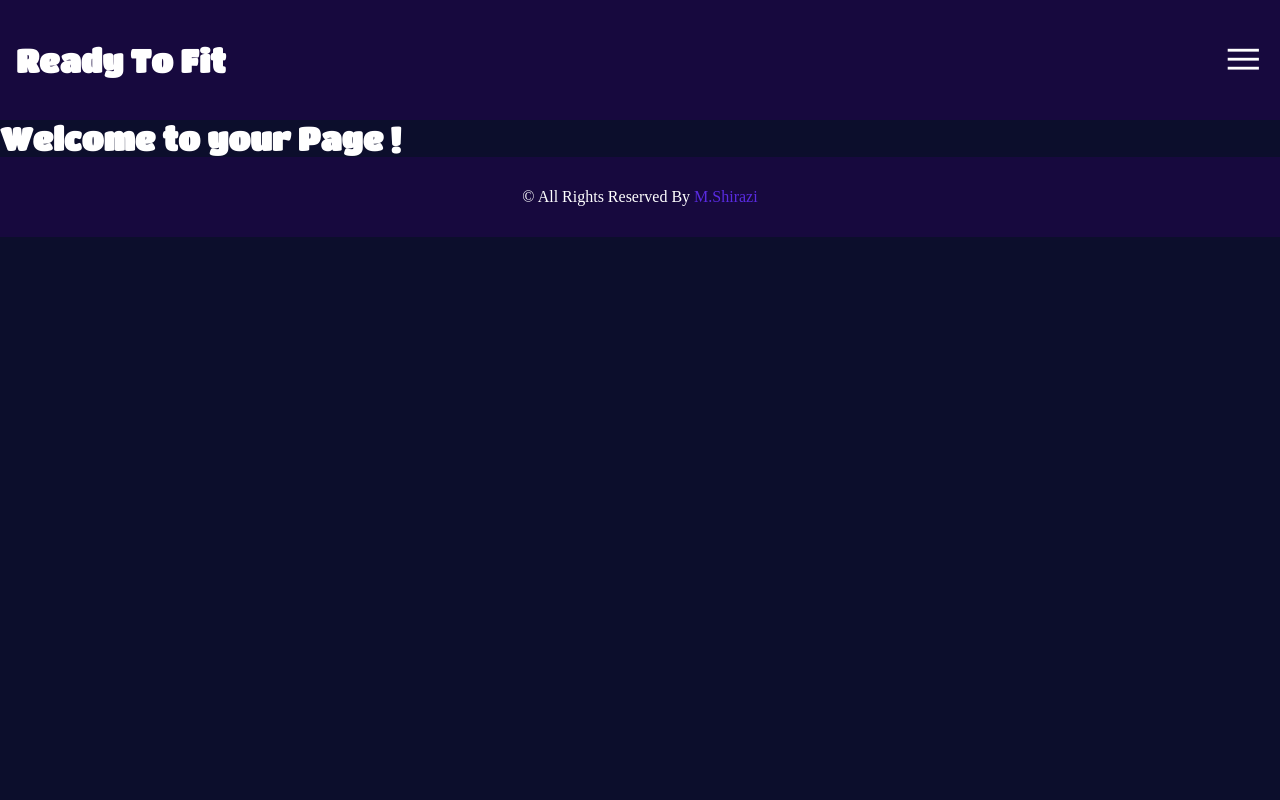
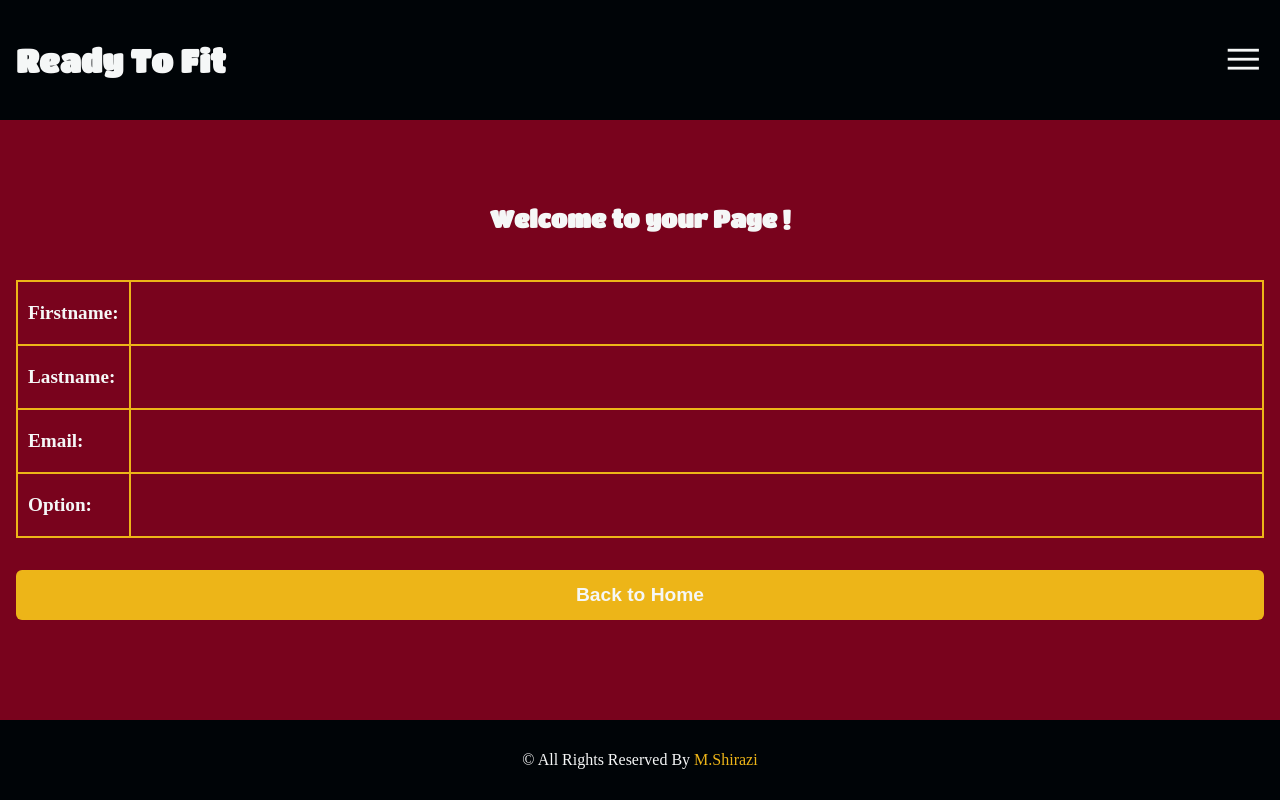
Before and after one commit to coding-bootcamps-eu/final-project-24-02, a Vue app: page /user in a window 1280 px wide. Built offline with nearby package versions, Linux system fonts and the light colour scheme.

Commit message:
css update home box update and user view update

```diff
--- a/src/assets/main.css
+++ b/src/assets/main.css
@@ -1,10 +1,42 @@
 :root {
   /* ===== General ===== */
 
-  --text: #ffffff;
+  /* --text: #ffffff;
   --button: #592be0;
   --primary: #0c0e2c;
-  --secondary: #17093e;
+  --secondary: #17093e; */
+
+  /* red */
+  --text: #f5f7f7;
+  --button: #edb518;
+  --primary: #79031d;
+  --secondary: #000407;
+
+  /* yellow */
+
+  /* --text: #f6f4f9;
+  --button: #fca3b9;
+  --primary: #fcd752;
+  --secondary: #6184c6; */
+
+  /* blue orange */
+
+  /* --text: #a3b4c8;
+  --button: #b74803;
+  --primary: #022e51;
+  --secondary: #cc6d3d; */
+
+  /* lila weiß */
+  /* --text: #1a033b;
+  --button: #7026ed;
+  --primary: #dde2ff;
+  --secondary: #470e9d; */
+
+  /* green */
+  /* --text: #1e1e1e;
+  --button: #d035b7;
+  --primary: #35d04fad;
+  --secondary: #35d04f; */
 }
 
 *,
--- a/src/views/FormView.vue
+++ b/src/views/FormView.vue
@@ -5,12 +5,12 @@
 
   <main>
     <form>
-      <input v-model="users.firstname" type="text" placeholder="Enter your firstname" />
-      <input v-model="users.lastname" type="text" placeholder="Enter your lastname" />
-      <input v-model="users.email" type="email" placeholder="Enter your email" />
-      <select v-model="users.selectedoptions" id="options" name="options">
-        <option value="For Roockies">For Roockies</option>
-        <option value="For Wild Gymers" selected>For Wild Gymers</option>
+      <input required v-model="users.firstname" type="text" placeholder="Enter your firstname" />
+      <input required v-model="users.lastname" type="text" placeholder="Enter your lastname" />
+      <input required v-model="users.email" type="email" placeholder="Enter your email" />
+      <select required v-model="users.selectedoptions" id="options" name="options">
+        <option value="For Rookies">For Rookies</option>
+        <option value="For Wild Gymers">For Wild Gymers</option>
         <option value="For Gym Freaks">For Gym Freaks</option>
       </select>
 
--- a/src/views/HomeView.vue
+++ b/src/views/HomeView.vue
@@ -112,9 +112,11 @@ h3 {
   margin: 2rem 0;
   overflow: hidden;
   background: var(--secondary);
-  border-radius: 30px;
   border: 5px solid var(--button);
   transition: transform 0.4s ease-in;
+  /* border-radius: 30px; */
+  border-radius: 50% 10%;
+  /* border-radius: 50% 10% 50% 10% / 10% 50% 10% 50%; */
 }
 
 .box:hover {
--- a/src/views/LoginView.vue
+++ b/src/views/LoginView.vue
@@ -54,7 +54,7 @@ form {
   position: relative;
   border: 2px solid var(--button);
   position: relative;
-  height: 400px;
+  height: 450px;
   width: 100%;
 }
 
--- a/src/views/UserView.vue
+++ b/src/views/UserView.vue
@@ -1,10 +1,27 @@
 <template>
-  <h1>{{ welcome }}</h1>
+  <main>
+    <h2>{{ welcome }}</h2>
 
-  <p>{{ firstname }}</p>
-  <p>{{ lastname }}</p>
-  <p>{{ email }}</p>
-  <p>{{ selectedoptions }}</p>
+    <table>
+      <tr>
+        <th>Firstname:</th>
+        <td>{{ firstname }}</td>
+      </tr>
+      <tr>
+        <th>Lastname:</th>
+        <td>{{ lastname }}</td>
+      </tr>
+      <tr>
+        <th>Email:</th>
+        <td>{{ email }}</td>
+      </tr>
+      <tr>
+        <th>Option:</th>
+        <td>{{ selectedoptions }}</td>
+      </tr>
+    </table>
+    <button @click="redirect">Back to Home</button>
+  </main>
 </template>
 
 <script>
@@ -21,8 +38,57 @@ export default {
       email: store.users[0].email,
       selectedoptions: store.users[0].selectedoptions
     }
+  },
+  methods: {
+    redirect() {
+      this.$router.push('/')
+    }
   }
 }
 </script>
 
-<style scoped></style>
+<style scoped>
+main {
+  display: flex;
+  justify-content: center;
+  align-items: center;
+  flex-direction: column;
+  height: 75vh;
+  margin-left: 1rem;
+  margin-right: 1rem;
+}
+h2 {
+  margin-bottom: 3rem;
+}
+
+table {
+  border: 2px solid var(--text);
+  border-collapse: collapse;
+  width: 100%;
+}
+
+td,
+th {
+  border: 2px solid var(--button);
+  padding: 20px 10px;
+  color: var(--text);
+  font-size: 1.2rem;
+}
+
+th {
+  text-align: left;
+  width: 20px;
+}
+
+td {
+  text-align: center;
+}
+
+button {
+  margin: 2rem 0;
+  width: 100%;
+  height: 50px;
+  margin-bottom: 1rem;
+  font-size: 1.2rem;
+}
+</style>
```
Also changed, not shown: 1 other file (tests, documents, lock files or other folders).
